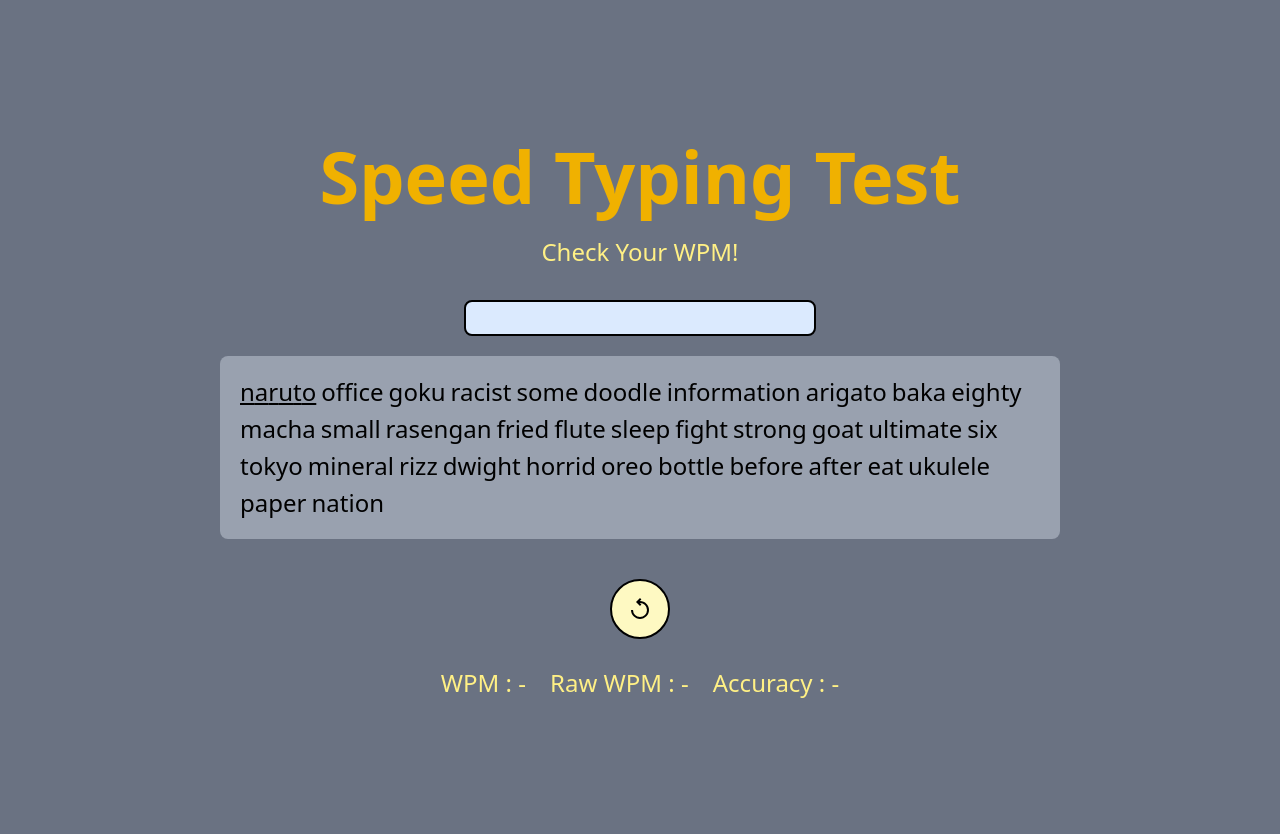
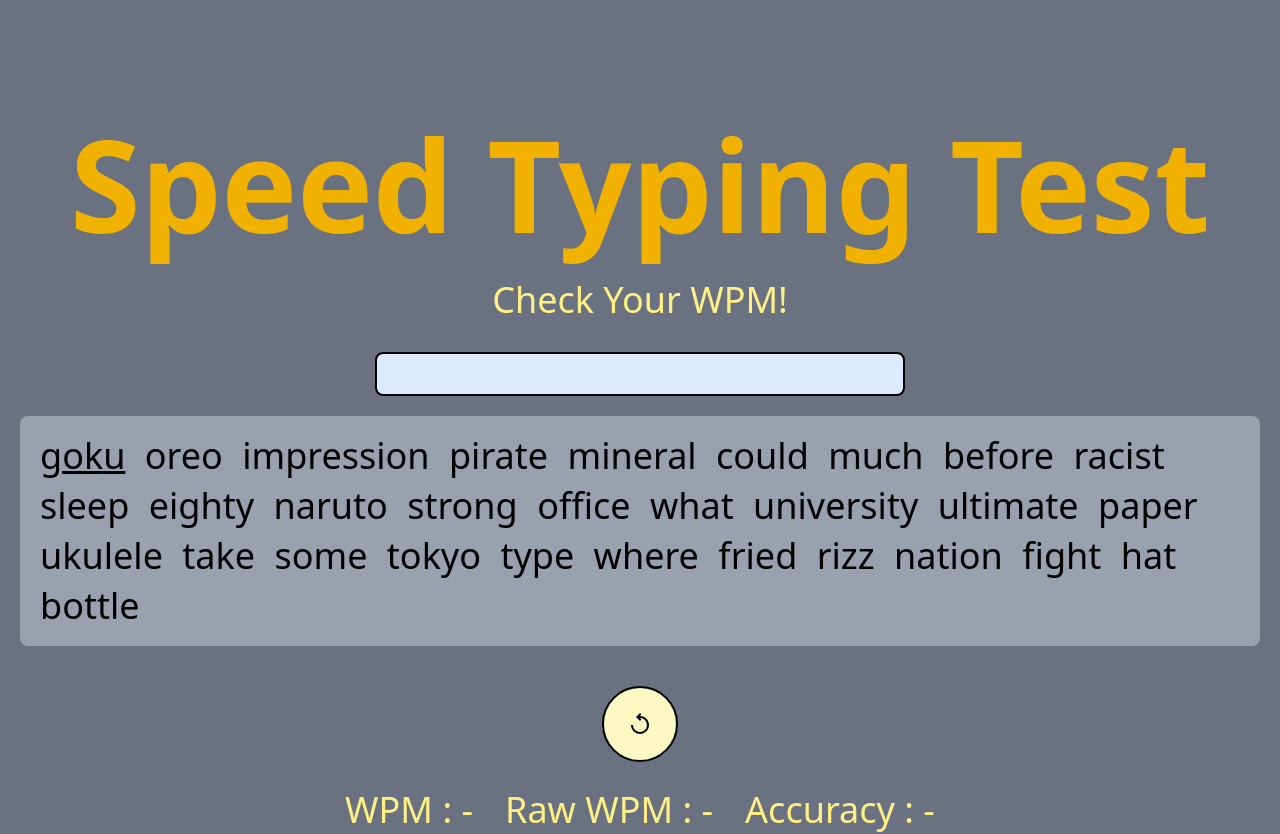
Before and after one commit to Irfan-Mazhar/Speed-Typing-Test, a React (Vite) app: page / in a window 1280 px wide. Before the commit the page ends 800 px from the top, so only its background shows below. Built offline with nearby package versions, Linux system fonts and the light colour scheme.

Commit message:
cleaned up code

```diff
--- a/src/App.jsx
+++ b/src/App.jsx
@@ -1,18 +1,15 @@
 import WordBox from "./components/WordBox";
-// import Timer from "./components/Timer";
 import { useWordContext } from "./contexts/WordContext";
-import { useState, useEffect, use } from "react";
+import { useState, useEffect} from "react";
 import "./App.css";
 
 function App() {
   const { currentWords, shuffleWords, Timer } = useWordContext();
   const [inputText, setInputText] = useState("");
-  const [wordList, setWordList] = useState(currentWords);
   const [currentIndex, setCurrentIndex] = useState(0);
   const [currentLetterIndex, setCurrentLetterIndex] = useState(0);
   const [isTyping, setIsTyping] = useState(false);
   const [startTime, setStartTime] = useState(null);
-  const [endTime, setEndTime] = useState(null);
   const [wpm, setWpm] = useState(0);
   const [rawWpm, setRawWpm] = useState(0);
   const [charCount, setCharCount] = useState(0);
@@ -28,19 +25,15 @@ function App() {
     setStartTime(Date.now());
   }, [isTyping == true]);
 
-  // const timer = setInterval(WordBox,300)
-
   useEffect(() => {
-    // (currentWords);
     setInputText("");
     setCurrentLetterIndex(0);
     setCurrentIndex(0);
   }, [currentWords]);
 
   function endTest() {
-    // setEndTime(Date.now());
     setTimeUp(true);
-    // setFinishedRace(true);
+    if (!finishedRace) alert("Time Up!");
     const end = Date.now();
     const durationMin = (end - startTime) / 1000 / 60;
     setRawWpm(Math.floor(rawCount / 5 / durationMin));
@@ -54,24 +47,20 @@ function App() {
 
   function resetTest() {
     setTimeUp(false);
+    setFinishedRace(false);
     setIsTyping(false);
     shuffleWords();
     setWpm(null);
     setRawWpm(null);
   }
   const onChange = (e) => {
-    // setHasTimeUp(false)
     setFinishedRace(false);
     setTimeUp(false);
     setIsTyping(true);
     const value = e.target.value;
-    // if(inputText!=="")
-    //   setRawCount((prev) => prev+1)
     if (value.length > inputText.length) {
       const newChar = value[value.length - 1];
-      // if (newChar !== " ") {
       setRawCount((prev) => prev + 1);
-      // }
     }
 
     setInputText(value);
@@ -83,77 +72,57 @@ function App() {
       setCharCount((prev) => prev + 1);
       console.log("charcount" + charCount, " rawCount: ", rawCount);
     }
-    // console.log("current Letter: " + currentWord[currentLetterIndex]);
-    // console.log("typed word" + typedWord);
-    // console.log("current word", currentWord);
-    // console.log("current word join", currentWord + " ");
-    // console.log(wordList);
     if (value.endsWith(" ")) {
       if (
         typedWord === currentWord + " " ||
         (currentIndex === currentWords.length - 1 &&
           currentLetterIndex === currentWord.length - 1)
       ) {
-        // const newList = wordList.shift()
-        // setWordList(newList);
         setInputText("");
-        // setCharCount((prev) => prev +(currentWord.length))
         setCharCount((prev) => prev + 1);
         setCurrentIndex((prev) => prev + 1);
         setCurrentLetterIndex(0);
       }
     }
-    // console.log(
-    //   currentIndex,
-    //   wordList.length,
-    //   currentLetterIndex,
-    //   currentWord.length
-    // );
     if (
       currentIndex === currentWords.length - 1 &&
       currentLetterIndex === currentWord.length - 1
     ) {
-      // setEndTime(Date.now());
-      // const end = Date.now();
-      // const durationMin = ((end-startTime) /1000) /60;
-      // setRawWpm(Math.floor((rawCount/5)/durationMin))
-      // setWpm(Math.floor((charCount/5)/durationMin))
-      // setCharCount(0);
-      // setRawCount(0);
-      // shuffleWords();
-      // setIsTyping(false);
-      // setEndTime(Date.now());
       setFinishedRace(true);
       endTest();
-      // console.log("start time: ",startTime,"end time",endTime)
-      // console.log("min : " , durationMin)
-      // clearInterval(internalRef.current)
     }
     console.log(value);
   };
 
   return (
-    <div class = " flex flex-col justify-center items-center mt-30 ">
-      <h1 class = "text-7xl font-bold text-yellow-500 mb-6 text-2xl pt-5">Speed Typing Test</h1>
+    <div class=" flex flex-col justify-center items-center mt-25 ">
+      <h1 class="text-9xl font-bold text-yellow-500 mb-8  pt-5">
+        Speed Typing Test
+      </h1>
 
       {finishedRace ? (
-        <p class= "mb-8 text-yellow-200 text-2xl">Start Typing to retake the test...</p>
+        <p class="mb-8 text-yellow-200 text-4xl">
+          Start Typing to retake the test...
+        </p>
       ) : timeUp ? (
-        <p class = "mb-8 text-yellow-200 text-2xl">Time's Up!</p>,alert("time Up")
+        <p class="mb-8 text-yellow-200 text-4xl">Time's Up!</p>
       ) : (
-        <p class = "mb-8 text-yellow-200 text-2xl">Check Your WPM!</p>
+        <p class="mb-8 text-yellow-200 text-4xl">Check Your WPM!</p>
       )}
 
-      <div class= "flex flex-col items-center justify-center ">
+      <div class="flex flex-col items-center justify-center ">
         {isTyping && <Timer onTimeUp={endTest} />}
         <input
           type="text"
           className="inputText"
           value={inputText}
           onChange={onChange}
-          class = "border-2 rounded-lg focus:outline-none bg-blue-100 text-2xl"
+          class="border-2 rounded-lg focus:outline-none bg-blue-100 text-4xl caret-yellow-500 pl-1"
         ></input>
-        <div className="Word-Box" class ="p-5 text-2xl mb-10 bg-gray-400 mt-5 rounded-lg">
+        <div
+          className="Word-Box"
+          class="p-5 text-4xl mb-10 bg-gray-400 mt-5 rounded-lg"
+        >
           <WordBox
             words={currentWords}
             currentWordIndex={currentIndex}
@@ -163,16 +132,27 @@ function App() {
         </div>
         <button
           className="restart_btn"
-          class="border-2 rounded-full bg-yellow-100 mb-3 p-4"
+          class="border-2 rounded-full bg-yellow-100 mb-3 p-6 cursor-pointer hover:bg-yellow-200"
           onClick={() => {
             resetTest();
           }}
         >
-          <span >
-            <svg xmlns="http://www.w3.org/2000/svg" height="24px" viewBox="0 -960 960 960" width="24px" fill="black"><path d="M480-80q-75 0-140.5-28.5t-114-77q-48.5-48.5-77-114T120-440h80q0 117 81.5 198.5T480-160q117 0 198.5-81.5T760-440q0-117-81.5-198.5T480-720h-6l62 62-56 58-160-160 160-160 56 58-62 62h6q75 0 140.5 28.5t114 77q48.5 48.5 77 114T840-440q0 75-28.5 140.5t-77 114q-48.5 48.5-114 77T480-80Z "/></svg>
+          <span>
+            <svg
+              xmlns="http://www.w3.org/2000/svg"
+              height="24px"
+              viewBox="0 -960 960 960"
+              width="24px"
+              fill="black"
+            >
+              <path d="M480-80q-75 0-140.5-28.5t-114-77q-48.5-48.5-77-114T120-440h80q0 117 81.5 198.5T480-160q117 0 198.5-81.5T760-440q0-117-81.5-198.5T480-720h-6l62 62-56 58-160-160 160-160 56 58-62 62h6q75 0 140.5 28.5t114 77q48.5 48.5 77 114T840-440q0 75-28.5 140.5t-77 114q-48.5 48.5-114 77T480-80Z " />
+            </svg>
           </span>
         </button>
-        <div className="wpm-counter" class="flex mt-4 gap-6 text-yellow-200 text-2xl">
+        <div
+          className="wpm-counter"
+          class="flex mt-4 gap-8 text-yellow-200 text-4xl"
+        >
           <p>WPM : {wpm ? wpm : "-"} </p>
           <span>Raw WPM : {rawWpm ? rawWpm : "-"}</span>
           <p>Accuracy : {wpm ? Math.floor((wpm / rawWpm) * 100) + "%" : "-"}</p>
--- a/src/components/WordBox.jsx
+++ b/src/components/WordBox.jsx
@@ -1,44 +1,46 @@
-import { useState, useEffect } from "react";
 import "../css/WordBox.css";
 function WordBox({ words, currentWordIndex, currentLetterIndex, inputText }) {
-  console.log("currentWordIndex: ",currentWordIndex , "currentLetterINdex: ",currentLetterIndex)
-  // console.log(words)
+  console.log(words.length);
+  const words_per_line = 30;
+  const currentLine = Math.floor(currentWordIndex / words_per_line);
+  const start = currentLine * words_per_line;
+  const end = start + words_per_line;
+  const visible_line = words.slice(start, end);
   if (!words || words.length === 0) return null;
   return (
-    <div className="wordBox-parent" >
-      {words.map((word, windex) => (
-        <span key = {windex} className={word}>
-
+    <div className="wordBox-parent">
+      {visible_line.map((word, windex) => {
+        const globalWindex = start + windex;
+        return (
+          <span key={globalWindex}>
             {word.split("").map((letter, lindex) => {
-
               let classname = "";
-            // let flag = 0;
-            if (windex <= currentWordIndex) {
-              if(lindex >= currentLetterIndex && letter!= currentLetterIndex) classname = "highlightLetter"
+              if (globalWindex <= currentWordIndex) {
+                if (
+                  lindex >= currentLetterIndex &&
+                  letter != currentLetterIndex
+                )
+                  classname = "highlightLetter";
                 if (lindex < inputText.length) {
-                if(inputText[lindex]===letter  ) {classname = "correctLetter";}
-                else {classname = "incorrectLetter"; }
+                  if (inputText[lindex] === letter) {
+                    classname = "correctLetter";
+                  } else {
+                    classname = "incorrectLetter";
                   }
-
-              // if(windex == currentWordIndex) classname = "highlightLetter"
-              // if(incorrectLetter && lindex>=currentLetterIndex) classname = "incorrectLetter"
-              if (windex < currentWordIndex)
+                }
+                if (globalWindex < currentWordIndex)
                   classname = "correctLetter";
-              // if(lindex>currentLetterIndex &&)
               }
               return (
-              <span key={`${windex}-${lindex}`} className={classname}>
+                <span key={`${globalWindex}-${lindex}`} className={classname}>
                   {letter}
                 </span>
               );
-
-            // </p>
             })}
-
+            &nbsp;
           </span>
-
-      )
-      )}
+        );
+      })}
     </div>
   );
 }
--- a/src/contexts/WordContext.jsx
+++ b/src/contexts/WordContext.jsx
@@ -40,7 +40,23 @@ export const WordProvider = ({ children }) => {
     "ukulele",
     "information",
     "strong",
-    "goat"
+    "goat",
+    "impression",
+    "college",
+    "university",
+    "take",
+    "hat",
+    "where",
+    "what",
+    "how",
+    "much",
+    "now",
+    "see",
+    "could",
+    "free",
+    "pirate",
+    "type",
+    "nice",
   ];
 
   const shuffle = (words) => {
@@ -58,17 +74,12 @@ export const WordProvider = ({ children }) => {
     const res = shuffle(words);
     setCurrentWords(res);
   };
+
   function Timer({ onTimeUp }) {
     const [num, setNum] = useState(30);
     const [hasTimeUp, setHasTimeUp] = useState(false);
     const intervalRef = useRef();
 
-    // const decreaseNum = () => setNum((prev) => prev - 1);
-
-    // useEffect(() => {
-    //   intervalRef.current = setInterval(decreaseNum, 1000);
-    //   return () => clearInterval(intervalRef.current);
-    // }, []);
     useEffect(() => {
       intervalRef.current = setInterval(() => {
         setNum((prev) => prev - 1);
@@ -86,9 +97,7 @@ export const WordProvider = ({ children }) => {
     }, [num, hasTimeUp, onTimeUp]);
 
     return (
-      <div className="timer-parent">
-        {/* {hasTimeUp
-          ? "Time's Up!" */}
+      <div className="timer-parent " class="text-3xl text-white mb-2">
         {num}
       </div>
     );
--- a/src/css/WordBox.css
+++ b/src/css/WordBox.css
@@ -1,16 +1,9 @@
-.highlights{
-    color: green;
-}
-body{
-    display: flex;
-    flex-direction: column;
-}
 .wordBox-parent{
-    width:800px;
+    width:1200px;
     display: flex;
     flex-direction: row;
     flex-wrap: wrap;
-    gap:5px;
+    gap:10px;
     text-align: center;
 }
 .correctLetter{
@@ -23,5 +16,4 @@ body{
 }
 .highlightLetter{
     text-decoration: underline;
-    /* font-weight: bold; */
 }
--- a/src/main.jsx
+++ b/src/main.jsx
@@ -1,6 +1,6 @@
 import { StrictMode } from 'react'
 import { createRoot } from 'react-dom/client'
-import './index.css'
+// import './index.css'
 import { WordProvider } from './contexts/WordContext.jsx'
 import App from './App.jsx'
 
```
Also changed, not shown: src/App.css (+0 -48 lines), src/index.css (deleted, +0 -65 lines). Lines whose indentation alone changed are shown as unchanged.
